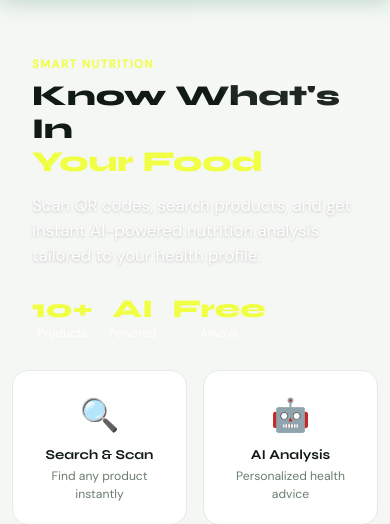
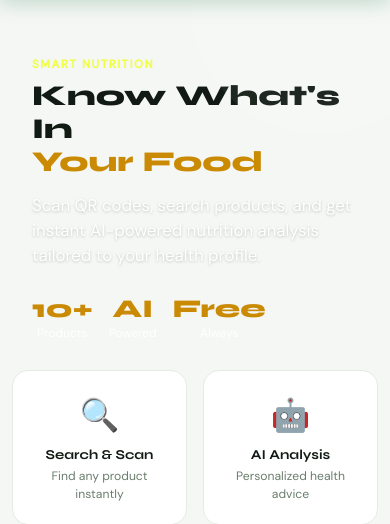
Before and after one commit to thecoder4040-ux/nutriscan, a Flask app: page / in a window 390 px wide; the page is wider, and only the part inside the window is pictured. Shown: the part 66-590 px from the top of that part. Run offline with Flask 3, Linux system fonts and the light colour scheme; some libraries are stand-ins or nearby versions.

Commit message:
fix mobile hero text color

```diff
--- a/templates/index.html
+++ b/templates/index.html
@@ -367,6 +367,10 @@
         /* Search input font size */
         .search-input { font-size: 0.9rem; }
     }
+    @media (max-width: 768px) {
+    .hero h1 span { color: #ca8a04 !important; }
+    .hero-stat .num { color: #ca8a04 !important; }
+}
 </style>
 {% endblock %}
 
@@ -561,7 +565,7 @@
 
 {% block extra_js %}
 <!-- jsQR — real QR code decoder that runs in the browser -->
-<script src="https://cdn.jsdelivr.net/npm/jsqr@1.4.0/dist/jsQR.min.js" async></script>
+<script src="https://cdn.jsdelivr.net/npm/jsqr@1.4.0/dist/jsQR.min.js"></script>
 
 <script>
 // ═══════════════════════════════════════════════
```
